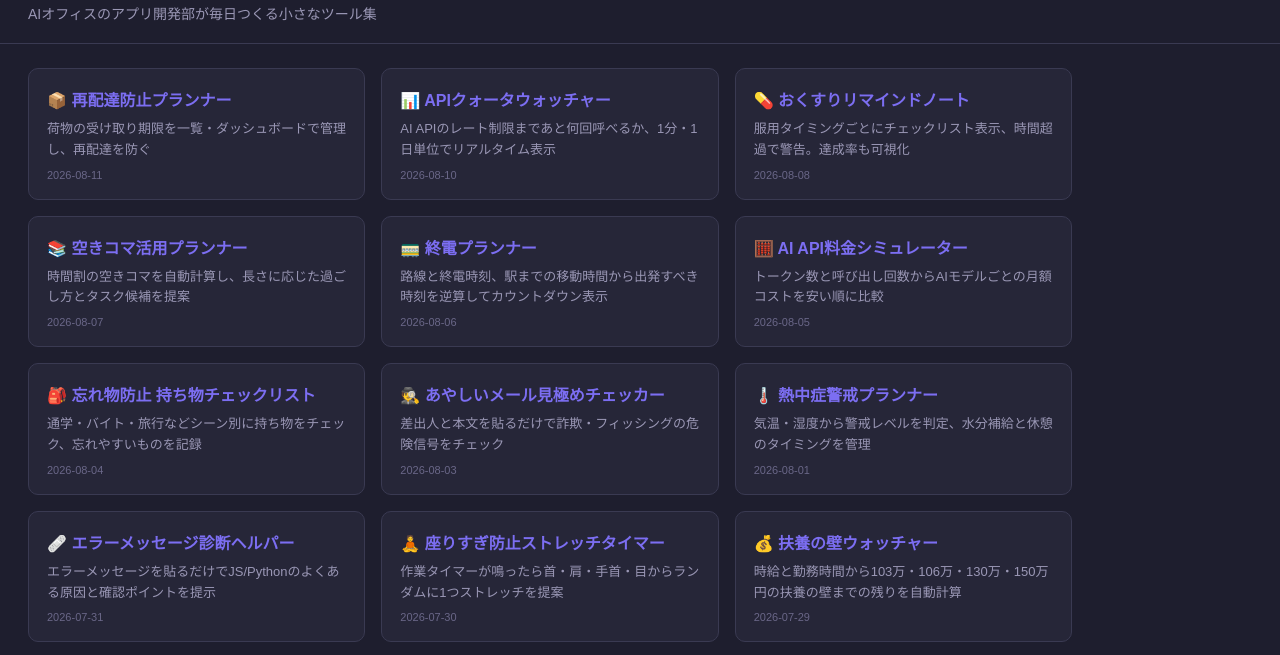
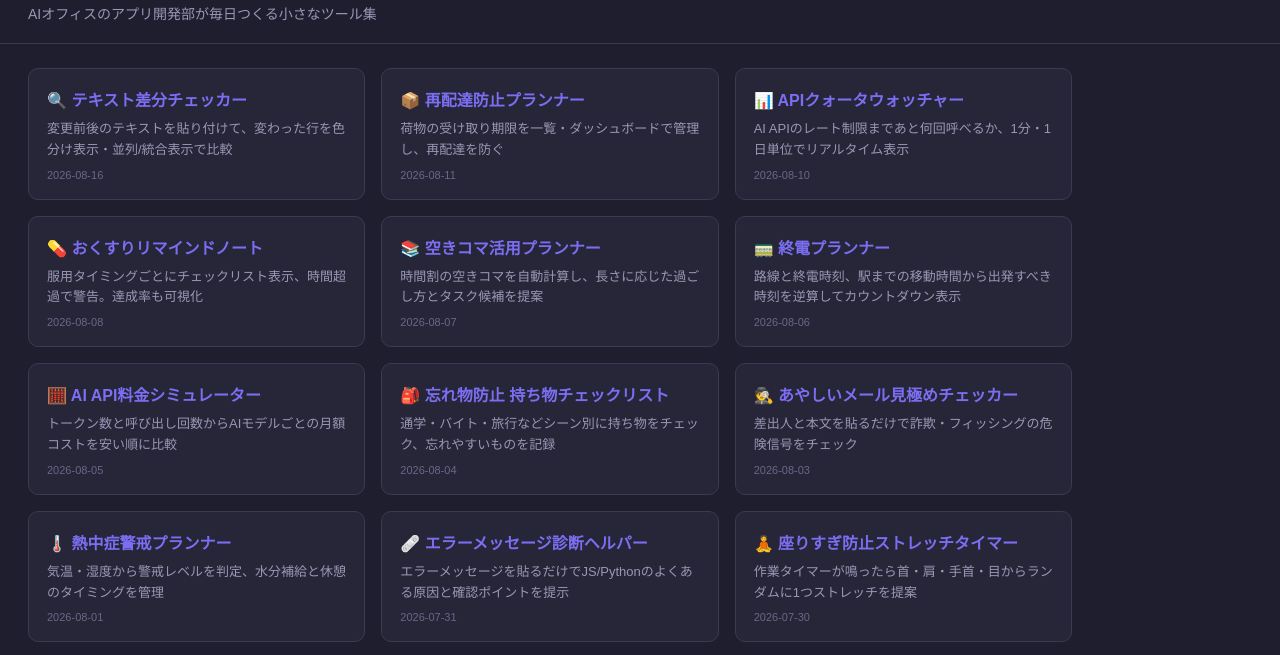
Before and after one commit to SakauchiKanato/AI-dev, a plain HTML site: page index.html in a window 1280 px wide. Shown: the part 70-725 px from the top of the page. Drawn offline with Linux system fonts and the light colour scheme.

Commit message:
docs: 一覧にテキスト差分チェッカーを追加

```diff
--- a/index.html
+++ b/index.html
@@ -26,6 +26,7 @@
   <p>AIオフィスのアプリ開発部が毎日つくる小さなツール集</p>
 </header>
 <div class="grid">
+  <a class="card" href="./テキスト差分チェッカー/index.html"><h2>🔍 テキスト差分チェッカー</h2><p>変更前後のテキストを貼り付けて、変わった行を色分け表示・並列/統合表示で比較</p><span class="date">2026-08-16</span></a>
   <a class="card" href="./再配達防止プランナー/index.html"><h2>📦 再配達防止プランナー</h2><p>荷物の受け取り期限を一覧・ダッシュボードで管理し、再配達を防ぐ</p><span class="date">2026-08-11</span></a>
   <a class="card" href="./APIクォータウォッチャー/index.html"><h2>📊 APIクォータウォッチャー</h2><p>AI APIのレート制限まであと何回呼べるか、1分・1日単位でリアルタイム表示</p><span class="date">2026-08-10</span></a>
   <a class="card" href="./おくすりリマインドノート/index.html"><h2>💊 おくすりリマインドノート</h2><p>服用タイミングごとにチェックリスト表示、時間超過で警告。達成率も可視化</p><span class="date">2026-08-08</span></a>
```
